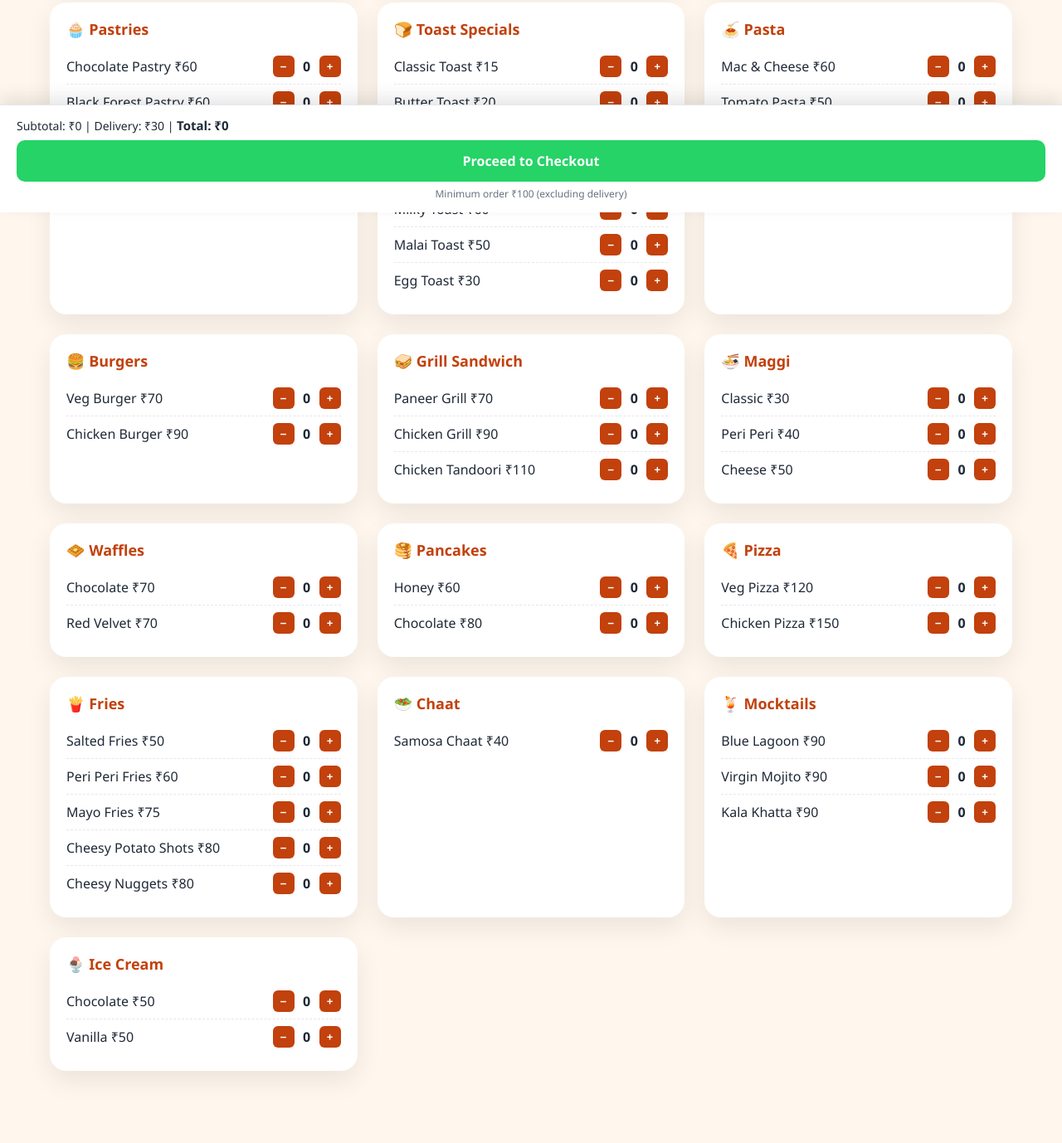
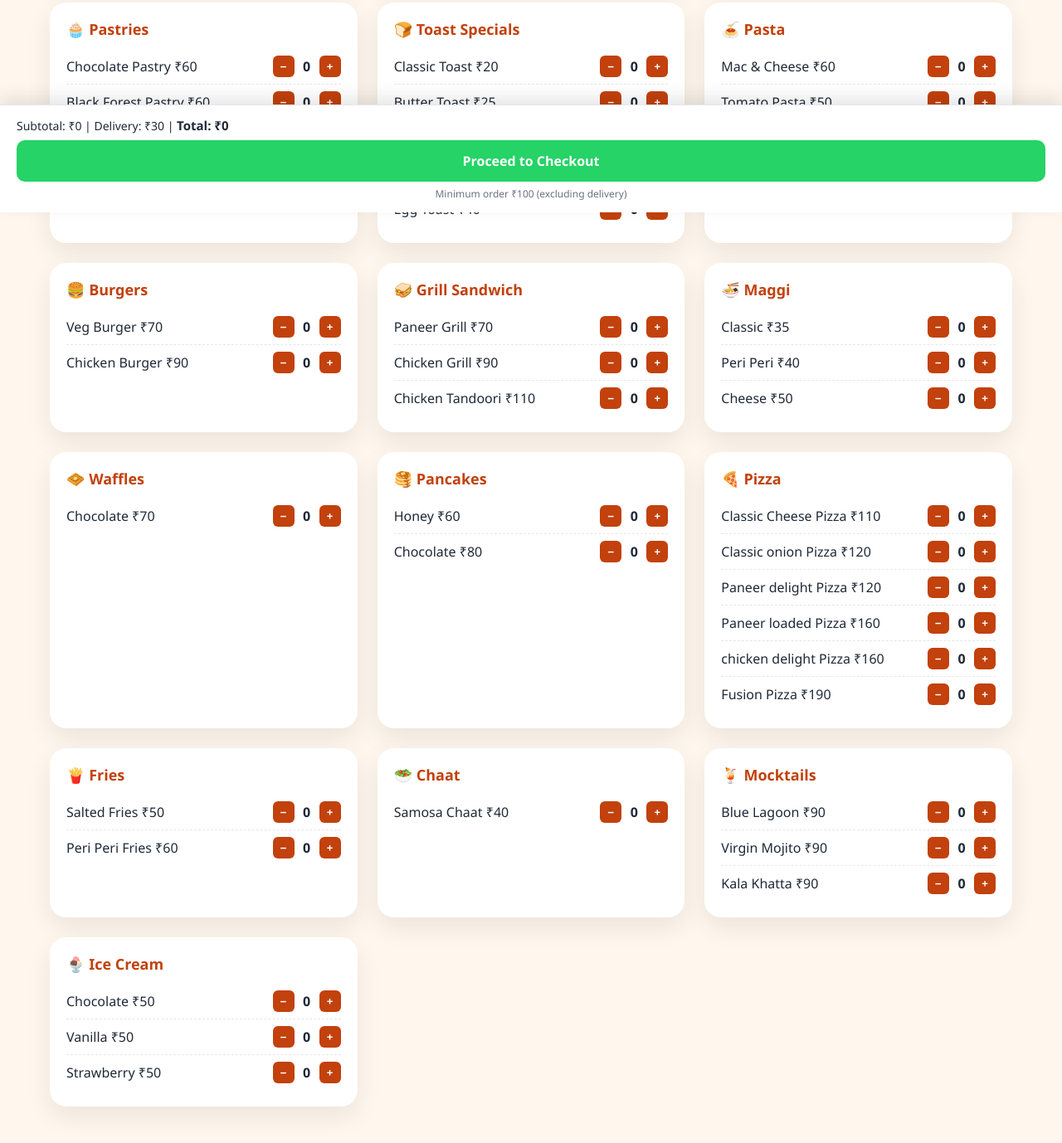
Before and after one commit to helpkhazaana-eng/Khazaana, a plain HTML site: page cups-n-crumbs-menu.html in a window 1280 px wide. Shown: the part 544-1922 px from the top of the page at 83% size. Drawn offline with Linux system fonts and the light colour scheme.

Commit message:
Add files via upload

```diff
--- a/cups-n-crumbs-menu.html
+++ b/cups-n-crumbs-menu.html
@@ -107,21 +107,21 @@ const DELIVERY = 30;
 /* FULL MENU DATA (INCLUDING PASTRIES) */
 const menuData = {
   "☕ Beverages": [["Small Tea",10],["Large Tea",15],["Malai Tea",20],["Coffee",15],["Cold Coffee",90]],
-  "🥤 Milkshakes": [["Chocolate",90],["Strawberry",90],["Black Currant",60]],
+  "🥤 Milkshakes": [["Chocolate",90],["Strawberry",90]],
   "🥐 Patties": [["Veg Patties",50],["Chicken Patties",60]],
   "🧁 Pastries": [["Chocolate Pastry",60],["Black Forest Pastry",60],["Chocolate Pastry",60]],
-  "🍞 Toast Specials": [["Classic Toast",15],["Butter Toast",20],["Cheese Toast",40],["French Toast",70],["Milky Toast",60],["Malai Toast",50],["Egg Toast",30]],
+  "🍞 Toast Specials": [["Classic Toast",20],["Butter Toast",25],["Cheese Toast",40],["French Toast",70],["Egg Toast",40]],
   "🍝 Pasta": [["Mac & Cheese",60],["Tomato Pasta",50]],
   "🍔 Burgers": [["Veg Burger",70],["Chicken Burger",90]],
   "🥪 Grill Sandwich": [["Paneer Grill",70],["Chicken Grill",90],["Chicken Tandoori",110]],
-  "🍜 Maggi": [["Classic",30],["Peri Peri",40],["Cheese",50]],
-  "🧇 Waffles": [["Chocolate",70],["Red Velvet",70]],
+  "🍜 Maggi": [["Classic",35],["Peri Peri",40],["Cheese",50]],
+  "🧇 Waffles": [["Chocolate",70]],
   "🥞 Pancakes": [["Honey",60],["Chocolate",80]],
-  "🍕 Pizza": [["Veg Pizza",120],["Chicken Pizza",150]],
-  "🍟 Fries": [["Salted Fries",50],["Peri Peri Fries",60],["Mayo Fries",75],["Cheesy Potato Shots",80],["Cheesy Nuggets",80]],
+  "🍕 Pizza": [["Classic Cheese Pizza",110],["Classic onion Pizza",120],["Paneer delight Pizza",120],["Paneer loaded Pizza",160],["chicken delight Pizza",160],["Fusion Pizza",190]],
+  "🍟 Fries": [["Salted Fries",50],["Peri Peri Fries",60]],
   "🥗 Chaat": [["Samosa Chaat",40]],
   "🍹 Mocktails": [["Blue Lagoon",90],["Virgin Mojito",90],["Kala Khatta",90]],
-  "🍨 Ice Cream": [["Chocolate",50],["Vanilla",50]]
+  "🍨 Ice Cream": [["Chocolate",50],["Vanilla",50],["Strawberry",50]]
 };
 
 const cart = {};
```
